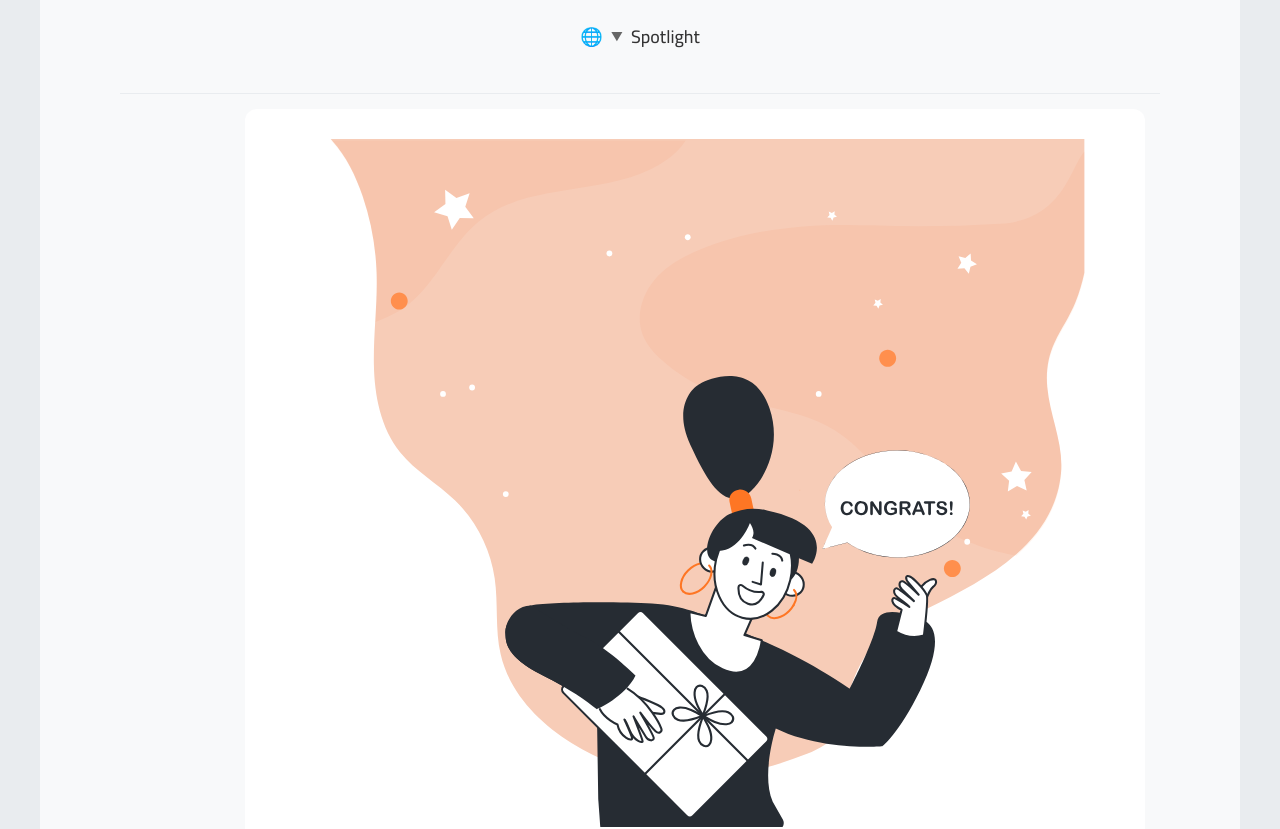
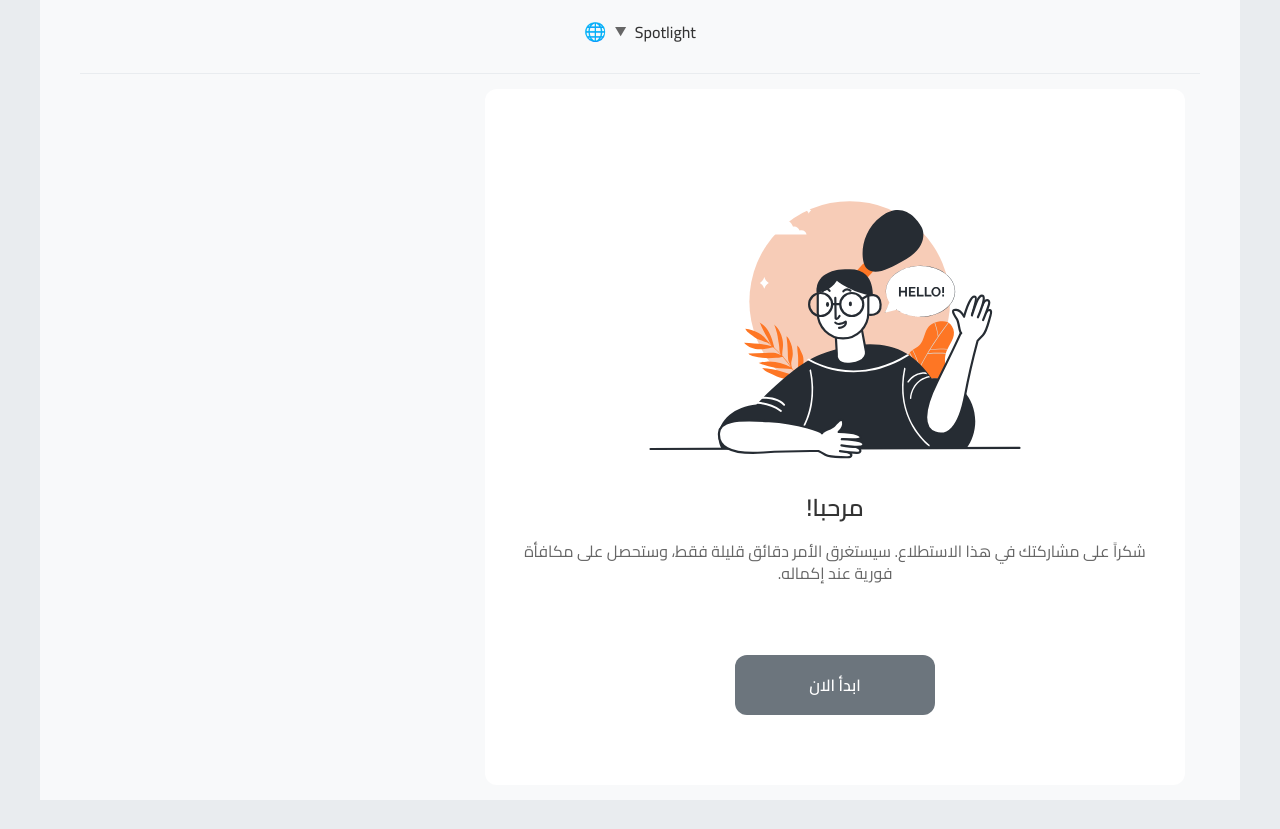
Before and after one commit to mokhtaraim/giftbox-prototype, a React (Create React App) app: page / in a window 1280 px wide. Shown: the top 829 px of the page. After the commit the page ends 800 px from the top, so only its background shows below. Built offline with nearby package versions, Linux system fonts and the light colour scheme.

Commit message:
Fix desktop spacing and replace welcome image with 1.svg

```diff
--- a/src/components/WelcomeScreen.js
+++ b/src/components/WelcomeScreen.js
@@ -31,8 +31,17 @@ const WelcomeScreen = ({ onStart, language = 'ar' }) => {
   };
   const { title, subtitle, button } = texts[language] || texts['en'];
   return (
-    <div className="question-container" style={{textAlign: 'center'}}>
-      <img src="/8.svg" alt="Welcome illustration" style={{maxWidth: '100%', height: 'auto', marginBottom: '20px'}} />
+    <div className="question-container welcome-container" style={{textAlign: 'center'}}>
+      <img
+        src="/1.svg"
+        alt="Welcome illustration"
+        style={{
+          maxWidth: '100%',
+          height: 'auto',
+          marginBottom: '20px',
+          maxHeight: '300px'
+        }}
+      />
       <h2 className="question-title">{title}</h2>
       <p className="question-subtitle">{subtitle}</p>
       <button
--- a/src/index.css
+++ b/src/index.css
@@ -53,12 +53,19 @@ code {
   .container {
     max-width: 1200px;
     margin: 0 auto;
-    padding: 0 40px;
+    padding: 0 20px;
   }
 
   .question-container {
     max-width: 800px;
-    margin: 15px auto;
+    margin: 10px auto;
+  }
+
+  .welcome-container {
+    max-width: 600px;
+    margin: 5px auto;
+    padding: 20px;
+    min-height: auto;
   }
 
   /* Grid questions need full width */
@@ -70,11 +77,16 @@ code {
 /* Large desktop styles */
 @media (min-width: 1200px) {
   .container {
-    padding: 0 80px;
+    padding: 0 40px;
   }
 
   .question-container {
     max-width: 900px;
+  }
+
+  .welcome-container {
+    max-width: 700px;
+    margin: 5px auto;
   }
 
   /* Grid questions need full width on large screens too */
@@ -96,13 +108,13 @@ code {
 /* Desktop header adjustments */
 @media (min-width: 768px) {
   .header {
-    padding: 20px 40px;
+    padding: 15px 20px;
   }
 }
 
 @media (min-width: 1200px) {
   .header {
-    padding: 20px 80px;
+    padding: 15px 40px;
   }
 }
 
@@ -136,12 +148,12 @@ code {
 @media (min-width: 768px) {
   .spotlight-header {
     max-width: 800px;
-    margin: 0 auto 20px auto;
+    margin: 0 auto 10px auto;
     padding: 0;
   }
 
   .spotlight-text {
-    font-size: 18px;
+    font-size: 16px;
   }
 }
 
@@ -178,7 +190,7 @@ code {
 @media (min-width: 768px) {
   .progress-container {
     max-width: 800px;
-    margin: 20px auto;
+    margin: 10px auto;
   }
 
   .progress-bar {
@@ -202,6 +214,11 @@ code {
   border-radius: 12px;
   min-height: 500px;
   justify-content: flex-start;
+}
+
+.welcome-container {
+  min-height: auto;
+  justify-content: center;
 }
 
 /* Ensure consistent spacing for all question types */
```
Also changed, not shown: public/1.svg (added).
